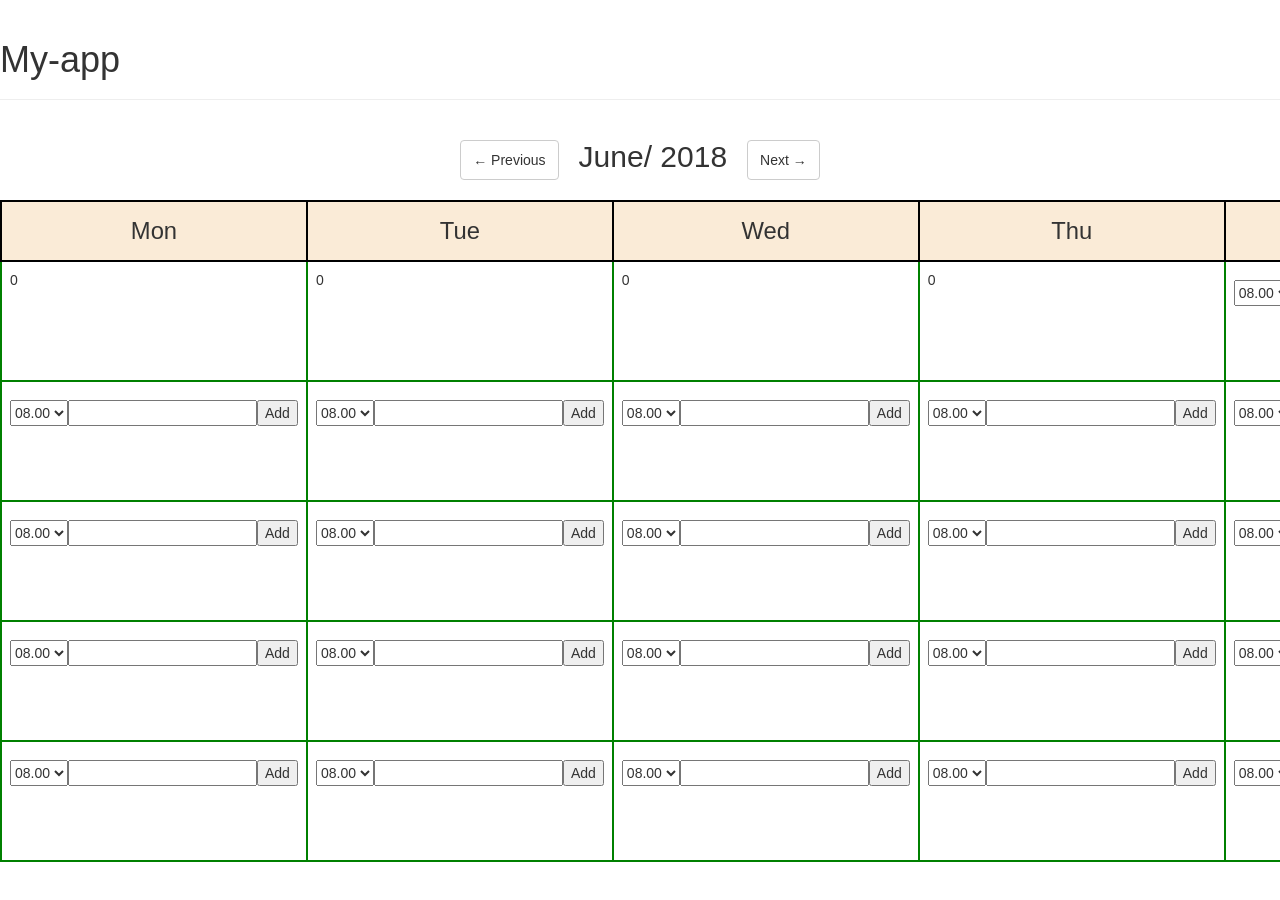
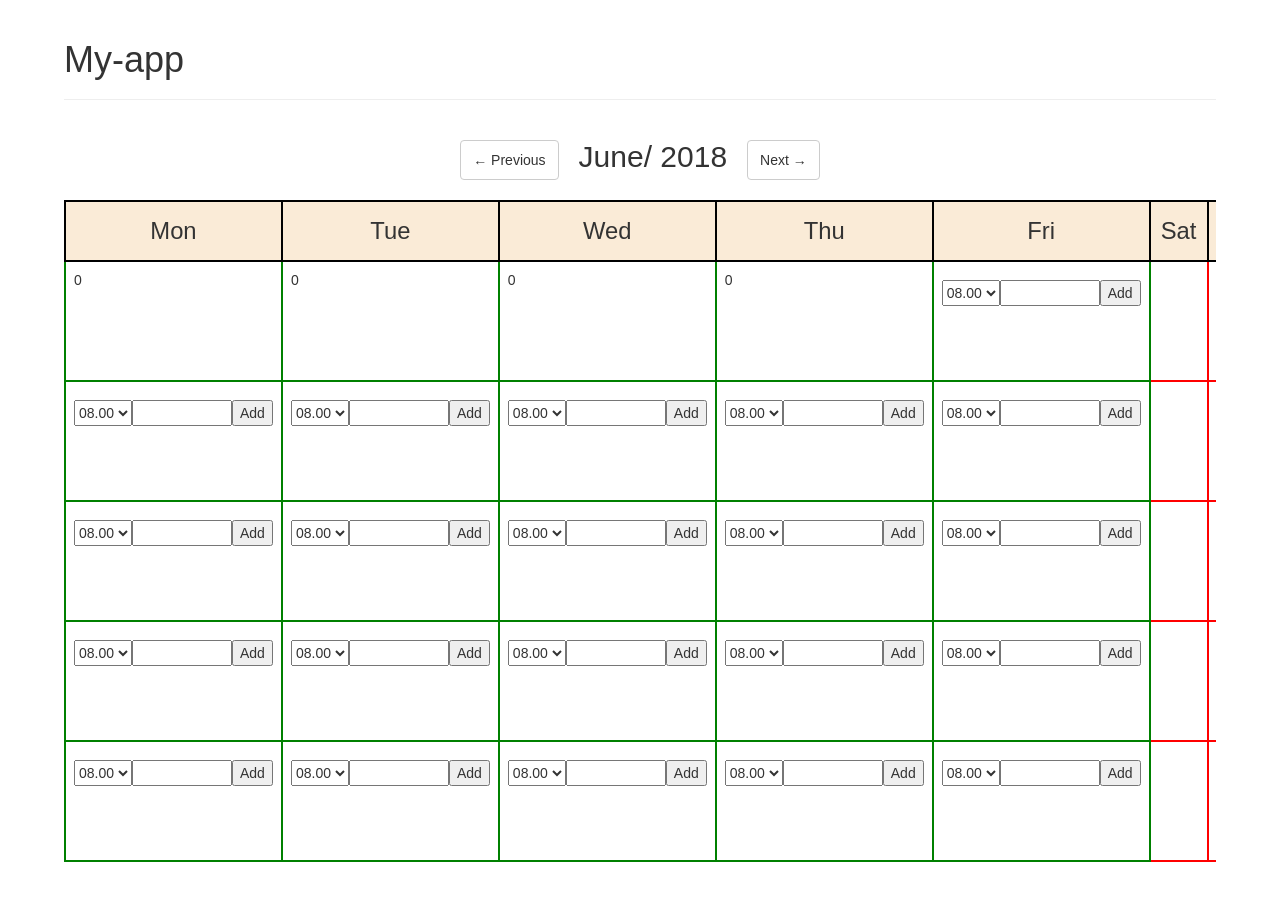
Before and after one commit to j-and/my-app, a React (Create React App) app: page / in a window 1280 px wide. Shown: the top 900 px of the page. Built offline with nearby package versions, Linux system fonts and the light colour scheme.

Commit message:
SCSS file is corrected

```diff
--- a/src/styles/css/index.css
+++ b/src/styles/css/index.css
@@ -1,5 +1,5 @@
 body {
-  margin: 0;
+  margin: 0 5%;
   padding: 0;
   font-family: sans-serif; }
 
@@ -24,6 +24,8 @@ table tr {
     display: flex;
     flex-direction: row;
     align-items: stretch; }
+    table tr .day_list input {
+      max-width: 100px; }
 
 .dropdown-menu {
   min-width: 57px; }
--- a/src/styles/scss/index.scss
+++ b/src/styles/scss/index.scss
@@ -1,5 +1,5 @@
 body {
-  margin: 0;
+  margin: 0 5%;
   padding: 0;
   font-family: sans-serif;
 }
@@ -33,6 +33,9 @@ table {
         display: flex;
         flex-direction: row;
         align-items: stretch;
+        input{
+          max-width:100px;
+        }
       }
     }
   }
```
Also changed, not shown: 1 other file (tests, documents, lock files or other folders).
